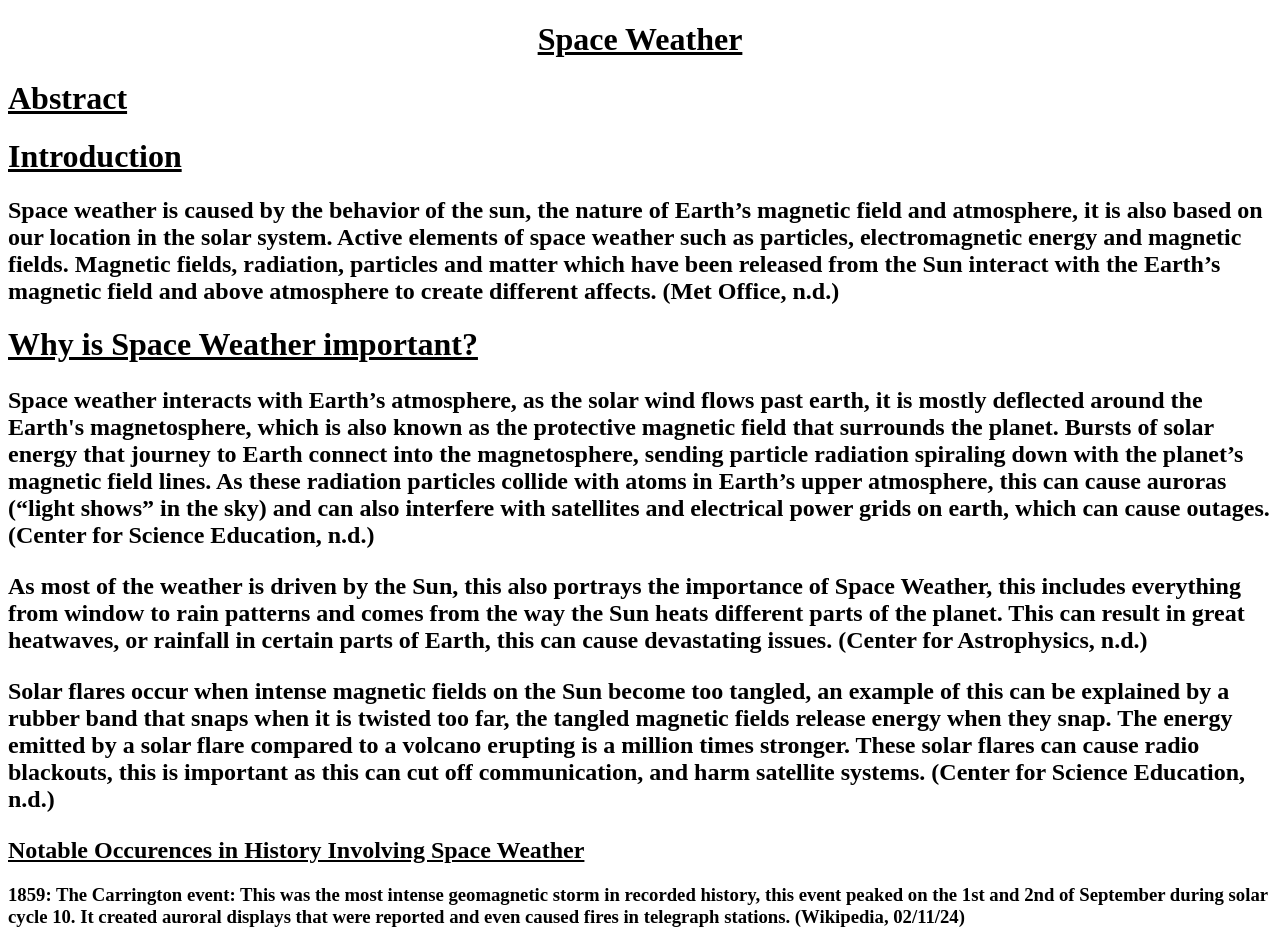
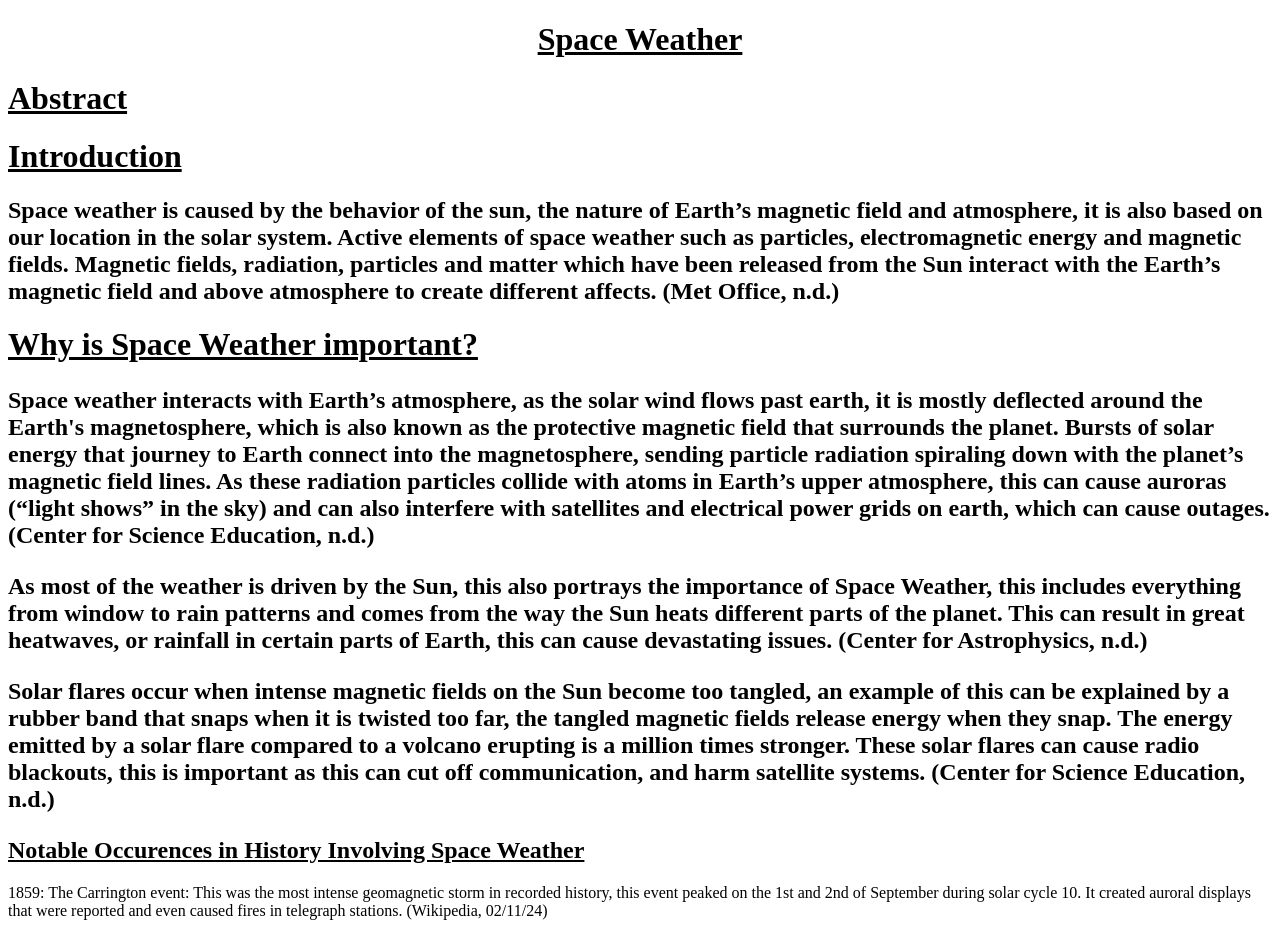
Before and after one commit to FEPSFY6876718/project, a plain HTML site: page index.html in a window 1280 px wide. Shown: the top 933 px of the page. Drawn offline with Linux system fonts and the light colour scheme.

Commit message:
Update index.html

```diff
--- a/index.html
+++ b/index.html
@@ -17,7 +17,7 @@
         <p>Solar flares occur when intense magnetic fields on the Sun become too tangled, an example of this can be explained by a rubber band that snaps when it is twisted too far, the tangled magnetic fields release energy when they snap. The energy emitted by a solar flare compared to a volcano erupting is a million times stronger. These solar flares can cause radio blackouts, this is important as this can cut off communication, and harm satellite systems. (Center for Science Education, n.d.)</p> </h2>
 
     <h2><b><u> Notable Occurences in History Involving Space Weather </u></b></h2>
-    <h3>1859: The Carrington event: This was the most intense geomagnetic storm in recorded history, this event peaked on the 1st and 2nd of September during solar cycle 10. It created auroral displays that were reported and even caused fires in telegraph stations. (Wikipedia, 02/11/24)  </h3>
+    <p> 1859: The Carrington event: This was the most intense geomagnetic storm in recorded history, this event peaked on the 1st and 2nd of September during solar cycle 10. It created auroral displays that were reported and even caused fires in telegraph stations. (Wikipedia, 02/11/24)  </p>
     <p> 1921 – May 1921 Geomagnetic Storms – One of the most extreme known geomagnetic storms, this storm burnt out fuses, telephone stations and caused fires at signal towers and telegraph stations. This geomagnetic storm also created communication blackouts which lasted several hours. (Wikipedia, 10/07/24)  </p>
     <p> 1989 : Major power failures from geomagnetic storm – In March 1989, a powerful solar flare provoke a geomagnetic storm which set off a major power black out in Canada that left 6 million people without electricity for 9 hours. This solar flare melted some power transformers in New Jersey. (Space.com, 20/07/22)  </p>
     <p> 2006 : X-Ray sun flare for Xmas – When a major X-class solar flare erupted on the sun on December 5th 2006 it was registered as a powerful X9 on the space weather scale. This storm from the sun disrupted satellite-to-ground communications and GlPS navigation signals for 10 minutes. (Space.com, 20/07/22)  </p>
```
